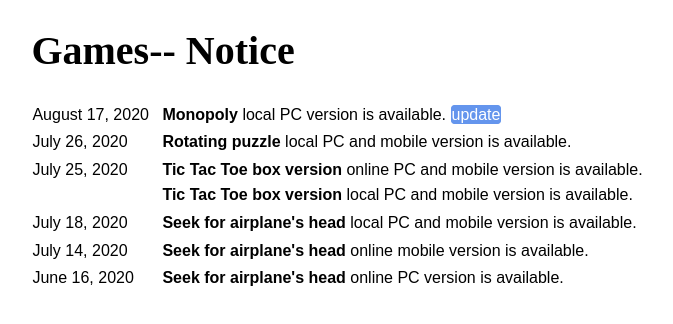
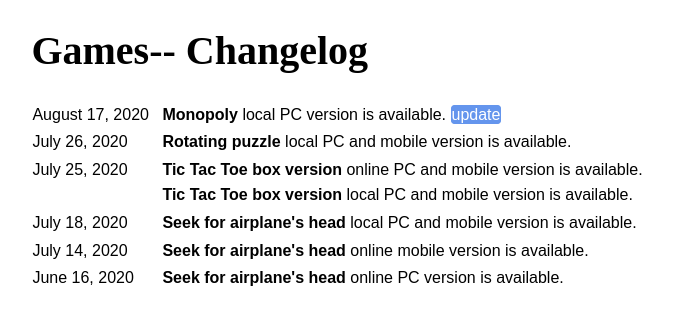
Before and after one commit to Amber-Song/Game, a Vue app in the folder frontend/: page /Game/notice in a window 1280 px wide. Shown: the top 324 px of the page, without its empty margins (103-776 px from the left). Built offline with nearby package versions, Linux system fonts and the light colour scheme; a web font is replaced by a local one.

Commit message:
Change a word

```diff
--- a/frontend/src/views/Home.vue
+++ b/frontend/src/views/Home.vue
@@ -7,8 +7,8 @@
       <br>While the other player enters the URL, he/she will automatically enter the room.
       <br>* If you want to play on the same device, choose to play locally.
       <br>
-      <br>*
-      <router-link :to="{name: 'Notice'}" class="link__none-style">Notice</router-link>
+      <br>* Click to see
+      <router-link :to="{name: 'Notice'}" class="link__none-style">Changelog</router-link>
     </div>
     <ul>
       <li>
--- a/frontend/src/views/Notice.vue
+++ b/frontend/src/views/Notice.vue
@@ -1,7 +1,7 @@
 <template>
   <div class="introduction-page">
     <h1>
-      <router-link :to="{name: 'Home'}" class="link__none-style">Games</router-link>-- Notice
+      <router-link :to="{name: 'Home'}" class="link__none-style">Games</router-link>-- Changelog
     </h1>
 
     <table>
```
